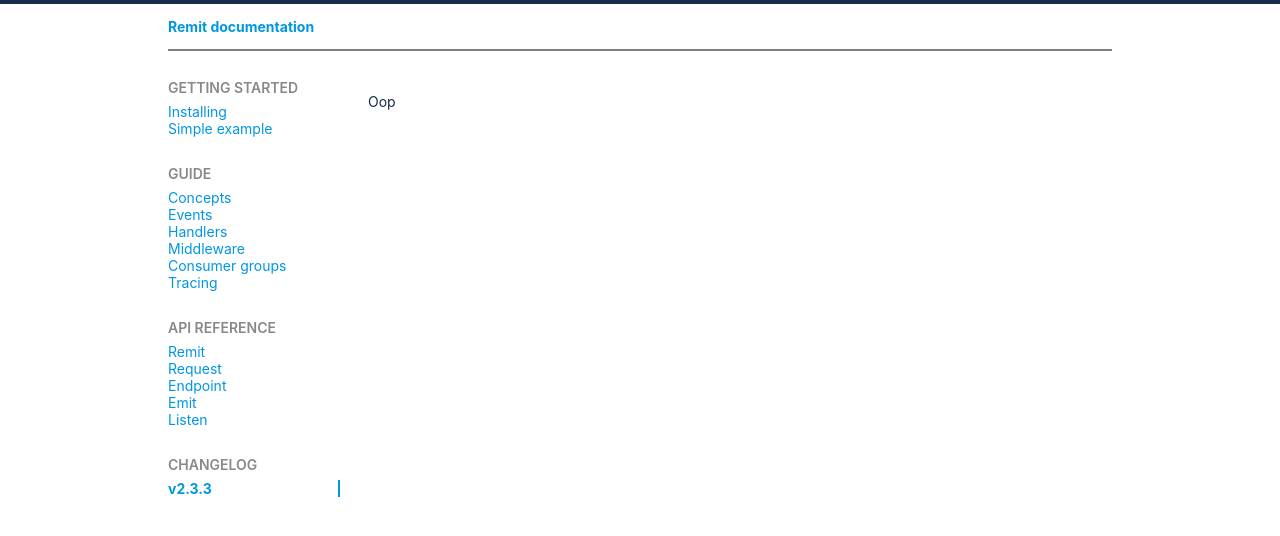
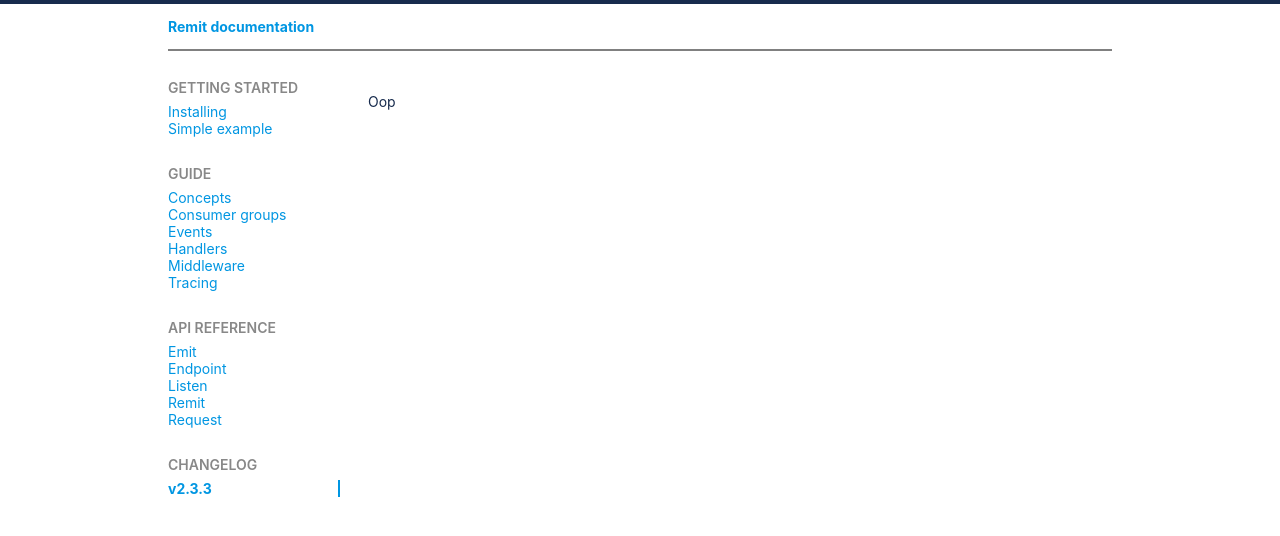
Before and after one commit to jpwilliams/remit, a Jekyll site: the page built from docs/_change/v2.3.3.md, in a window 1280 px wide. Shown: the top 536 px of the page. Built offline with Jekyll 4.4.1, drawn with Linux system fonts in a browser that asks for light colours.

Commit message:
📖(chunk): make docs compatible with Github pages

```diff
--- a/docs/Gemfile
+++ b/docs/Gemfile
@@ -8,14 +8,14 @@ source "https://rubygems.org"
 #
 # This will help ensure the proper Jekyll version is running.
 # Happy Jekylling!
-gem "jekyll", "~> 3.7.3"
+# gem "jekyll", "~> 3.7.3"
 
 # This is the default theme for new Jekyll sites. You may change this to anything you like.
-gem "minima", "~> 2.0"
+# gem "minima", "~> 2.0"
 
 # If you want to use GitHub Pages, remove the "gem "jekyll"" above and
 # uncomment the line below. To upgrade, run `bundle update github-pages`.
-# gem "github-pages", group: :jekyll_plugins
+gem "github-pages", group: :jekyll_plugins
 
 # If you have any plugins, put them here!
 group :jekyll_plugins do
--- a/docs/_config.yml
+++ b/docs/_config.yml
@@ -3,7 +3,7 @@ email: jpwilliamsphotography@gmail.com
 description: >- # this means to ignore newlines until "baseurl:"
   RabbitMQ-backed microservices supporting RPC, pubsub, automatic service discovery and scaling with no code changes.
 baseurl: "/remit" # the subpath of your site, e.g. /blog
-url: "https://jpwilliams.github.io" # the base hostname & protocol for your site, e.g. http://example.com
+url: "" # the base hostname & protocol for your site, e.g. http://example.com
 
 sidebar_collections:
   - start
@@ -11,8 +11,6 @@ sidebar_collections:
   - api
   - advanced
   - change
-
-collections_dir: my_collections
 
 collections:
   start:
--- a/docs/_includes/sidebar.html
+++ b/docs/_includes/sidebar.html
@@ -1,7 +1,7 @@
 <div class="sidebar">
   {% for id in site.sidebar_collections %}
     {% assign collection = site.collections | where: "label", id | first %}
-    {% assign docs = site[id] | sort: 'order' %}
+    {% assign docs = site[id] %}
 
     {% for doc in docs %}
       {% if forloop.first %}
```
Also changed, not shown: docs/Gemfile.lock, docs/_api/emit.md (renamed from docs/my_collections/_api/emit.md), docs/_api/endpoint.md (renamed from docs/my_collections/_api/endpoint.md), docs/_api/listen.md (renamed from docs/my_collections/_api/listen.md), docs/_api/remit.md (renamed from docs/my_collections/_api/remit.md), docs/_api/request.md (renamed from docs/my_collections/_api/request.md), docs/_change/v2.3.3.md (renamed from docs/my_collections/_change/v2.3.3.md), docs/_guide/concepts.md (renamed from docs/my_collections/_guide/concepts.md), docs/_guide/consumer-groups.md (renamed from docs/my_collections/_guide/consumer-groups.md), docs/_guide/events.md (renamed from docs/my_collections/_guide/events.md), docs/_guide/handlers.md (renamed from docs/my_collections/_guide/handlers.md), docs/_guide/middleware.md (renamed from docs/my_collections/_guide/middleware.md), docs/_guide/tracing.md (renamed from docs/my_collections/_guide/tracing.md), docs/_posts/2018-03-15-welcome-to-jekyll.markdown (renamed from docs/my_collections/_posts/2018-03-15-welcome-to-jekyll.markdown), 2 more files.
